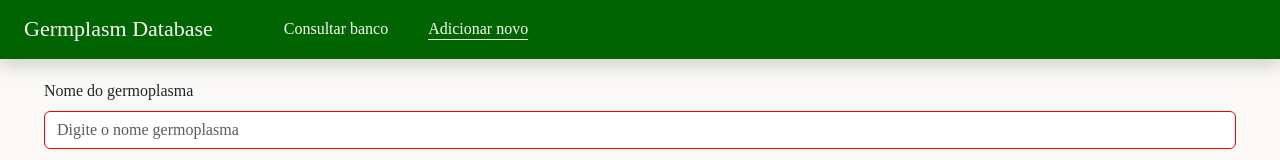
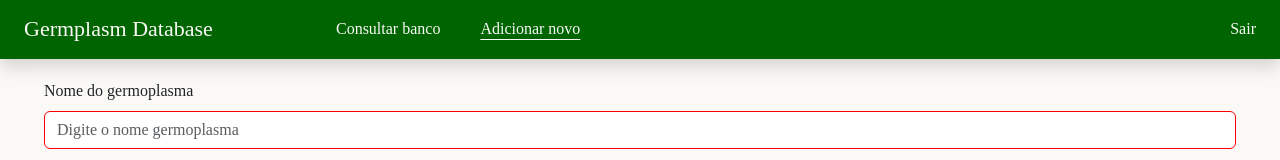
Before and after one commit to gabrielscapim/frontend-germplasm-database-project, a React (Create React App) app in the folder frontend/: page /add-germplasm in a window 1280 px wide. Shown: the top 160 px of the page. Built offline with nearby package versions, Linux system fonts and the light colour scheme; no server answers; sample sign-in values are in the browser's storage; a web font is replaced by a local one.

Commit message:
feat: exit button

```diff
--- a/frontend/src/components/Header/Header.js
+++ b/frontend/src/components/Header/Header.js
@@ -1,3 +1,4 @@
+import { useNavigate } from 'react-router-dom';
 import styles from './Header.module.css';
 
 function Header() {
@@ -7,15 +8,25 @@ function Header() {
     textDecorationColor: '#faf9f6',
   };
   const location = window.location.href;
-  console.log(location);
+  const navigate = useNavigate();
+
+  const exitClick = () => {
+    if (window.confirm('Deseja sair da aplicação?')) {
+      localStorage.removeItem('token');
+      localStorage.removeItem('tokenGenerationTime');
+      navigate('/login');
+    }
+  };
 
   return (
     <header className={ styles.header }>
       <div className={ styles['header-title-options'] }>
         <h3>Germplasm Database</h3>
         <nav>
+          <div>
             <a
               href="/consult-germplasms"
+              // eslint-disable-next-line sonarjs/no-duplicate-string
               className={ styles['nav-option'] }
               style={ location.includes('consult') ? headerOptionDecoration : {} }
             >
@@ -28,6 +39,14 @@ function Header() {
             >
               Adicionar novo
             </a>
+          </div>
+          <button
+            type="button"
+            onClick={ exitClick }
+            className={ styles['button-option'] }
+          >
+            Sair
+          </button>
         </nav>
       </div>
       {/* <div className={ styles['user-container'] }>
--- a/frontend/src/components/Header/Header.module.css
+++ b/frontend/src/components/Header/Header.module.css
@@ -1,5 +1,24 @@
 .header * {
     background-color: #006400;
+}
+
+.header nav {
+    display: flex;
+    justify-content: space-between;
+    width: 100%;
+}
+
+.button-option {
+    padding: 0;
+    border: none;
+    background: none;
+    color: #faf9f6;
+}
+
+.button-option:hover {
+    text-decoration: underline;
+    text-underline-offset: 5px;
+    text-decoration-color: #faf9f6;
 }
 
 .header {
@@ -19,6 +38,7 @@
 }
 
 .header-title-options {
+    width: 100%;
     display: flex;
     align-items: center;
 }
@@ -29,7 +49,7 @@
     padding: 0px;
     margin-bottom: 0px;
     width: auto;
-    margin-right: 15%;
+    margin-right: 10%;
     white-space: nowrap;
     color: #faf9f6;
 }
```
Lines whose indentation alone changed are shown as unchanged.
